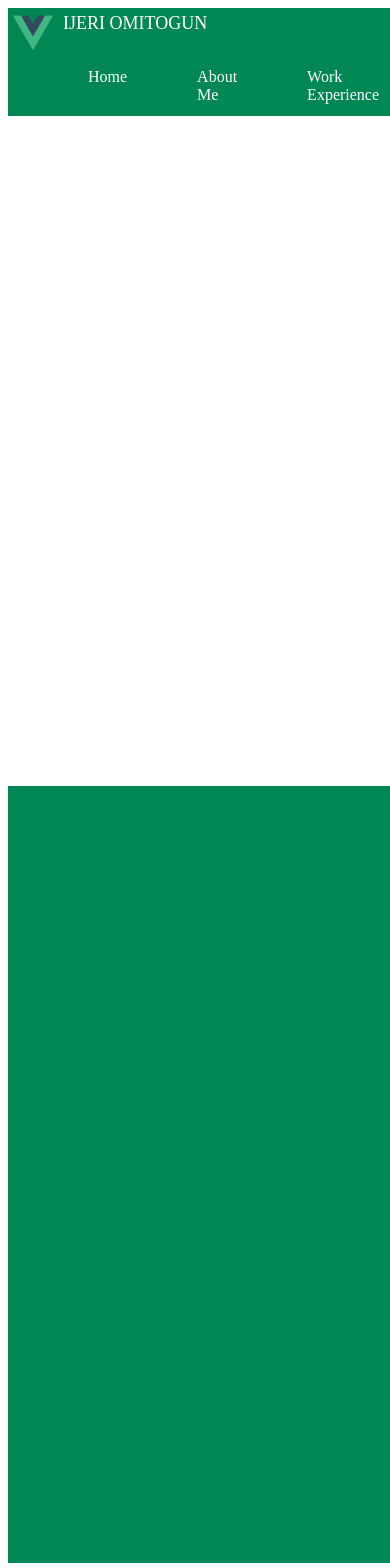
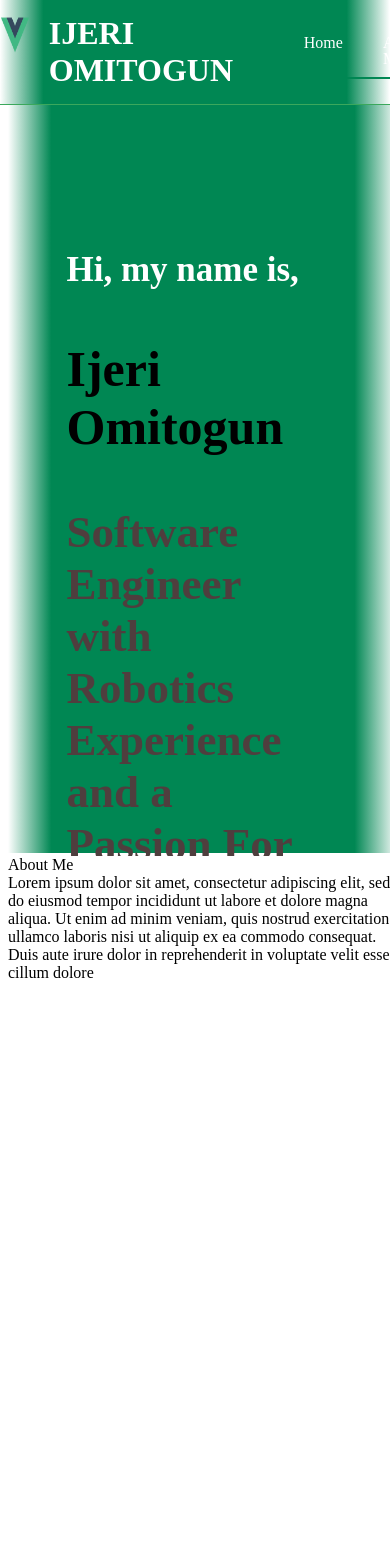
Before and after one commit to ijeriomit/portolio-site, a Vue app: page / in a window 390 px wide. Shown: the top 1568 px of the page. Built offline with nearby package versions, Linux system fonts and the light colour scheme.

Commit message:
styled header, handled responsive zoom out, added gradient to website

```diff
--- a/src/App.vue
+++ b/src/App.vue
@@ -1,46 +1,85 @@
 <template>
   <div id="app">
-    <floating-header></floating-header>
-    <div id="HOME" class="secondary-background-block"></div>
-    <div id="ABOUT ME" class="primary-background-block"></div>
-    <div id="WORK EXPERIENCE" class="secondary-background-block "></div>
-    <div id="PROJECTS" class="primary-background-block"></div>
-    <div id="HOBBIES" class="secondary-background-block"></div>
-    <div id="CONTACT ME" class="primary-background-block"></div>
+    <floating-header
+      class="gradient"
+      style="height: 50px z-index: 1000;"
+    ></floating-header>
+    <div style="top: 67px;" id="HOME" class="primary-background-block">
+      <home></home>
+    </div>
+    <div id="ABOUT ME" class="secondary-background-block">
+      <about> </about>
+    </div>
+    <div id="WORK EXPERIENCE" class="primary-background-block "></div>
+    <div id="PROJECTS" class="secondary-background-block"></div>
+    <div id="HOBBIES" class="primary-background-block"></div>
+    <div id="CONTACT ME" class="secondary-background-block"></div>
   </div>
 </template>
 <script>
 import FloatingHeader from "./components/floating-header.vue";
+import Home from "./sections/home.vue";
+import AboutMe from "./sections/about-me.vue";
+
 export default {
   name: "homepage",
   components: {
-    "floating-header": FloatingHeader
+    "floating-header": FloatingHeader,
+    home: Home,
+    about: AboutMe
   }
 };
 </script>
 <style lang="scss">
 @import "@/scss/variables.scss";
 
+$site-width: 1920px;
 #app {
   height: 4665px;
   width: 1920px;
+  display: flex;
+  flex-flow: column nowrap;
+  max-width: 1920px;
+  position: relative;
+  left: 0;
 }
 html {
   scroll-behavior: smooth;
 }
 
 .background-block {
-  width: 100%;
+  width: 100vw;
+  z-index: -1;
   height: 16.66666666%;
+  position: relative;
+  top: 70px;
+  left: 0;
 }
 .primary-background-block {
   @extend .background-block;
+  @extend .gradient;
+  color: $light-text-color;
   background-color: $primary-color;
-  color: $light-text-color;
+}
+.gradient {
+  background-image: linear-gradient(
+    to right,
+    $secondary-color,
+    $primary-color,
+    $primary-color,
+    $primary-color,
+    $primary-color,
+    $primary-color,
+    $primary-color,
+    $primary-color,
+    $primary-color,
+    $secondary-color
+  );
 }
 .secondary-background-block {
   @extend .background-block;
   background-color: $secondary-color;
+
   color: $dark-text-color;
 }
 </style>
--- a/src/components/floating-header.vue
+++ b/src/components/floating-header.vue
@@ -1,13 +1,14 @@
 <template>
-  <div class="wrapper">
+  <div class="header-wrapper">
     <div class="title-section">
-      <div class="logo">
+      <a class="logo" href="#HOME">
         <img style="height: 100%; width: 100%;" :src="logo" />
-      </div>
+      </a>
       <div class="title">
         IJERI OMITOGUN
       </div>
     </div>
+    <!-- <div class="divider"></div> -->
     <div class="nav-section">
       <nav-bar />
     </div>
@@ -30,39 +31,58 @@ export default {
 </script>
 <style lang="scss" scoped>
 @import "@/scss/variables.scss";
-.wrapper {
+.header-wrapper {
   width: 100%;
+  top: 0;
+  left: 0;
   background-color: $primary-color;
   // opacity: 67%;
   display: flex;
-  flex-flow: column nowrap;
+  flex-flow: row nowrap;
+  flex-grow: 0;
   position: fixed;
+  align-items: center;
+  padding-top: 15px;
+  padding-bottom: 15px;
+  border-bottom: rgb(59, 168, 92) solid 1.5px;
+  justify-content: space-around;
 }
 .title-section {
   display: flex;
   flex-flow: row nowrap;
   justify-content: flex-start;
-  align-items: center;
   order: 1;
+  right: 5%;
+  position: relative;
 }
 .nav-section {
-  // display: flex;
-  // flex-flow: row nowrap;
   order: 2;
+  left: 5%;
+  position: relative;
   border-bottom: 2px solid $primary-color;
 }
+// .divider {
+//   background-color: white;
+//   height: 5px;
+//   order: 2;
+//   width: 100%;
+// }
 .logo {
   width: 40px;
   height: 40px;
   order: 1;
-  padding: 5px;
+  // padding: 5px;
+  padding-left: 20px;
+  padding-right: 20px;
+  // align-self: center;
 }
 .title {
   order: 2;
   font-family: $font;
-  font-size: large;
+  font-size: xx-large;
   color: $light-text-color;
   align-self: baseline;
-  padding: 5px;
+  font-weight: bold;
+  // padding: 5px;
 }
 </style>
--- a/src/components/nav-bar.vue
+++ b/src/components/nav-bar.vue
@@ -1,6 +1,6 @@
 <template>
   <div class="nav-wrapper">
-    <a style="margin-left: 60px" href="#HOME"> Home </a>
+    <a href="#HOME"> Home </a>
     <a href="#ABOUT ME"> About Me</a>
     <a href="#WORK EXPERIENCE"> Work Experience</a>
     <a href="#PROJECTS"> Projects</a>
@@ -21,7 +21,7 @@ export default {
   flex-wrap: nowrap;
 }
 a {
-  margin-left: 30px;
+  // margin-left: 30px;
   padding-left: 20px;
   padding-right: 20px;
   padding-top: 10px;
@@ -29,9 +29,13 @@ a {
   width: fit-content;
   color: $light-text-color;
   text-decoration: none;
+  font-size: medium;
+  transition: color 0.4s ease-out;
+  line-height: 1;
+  // font-weight: bold;
 }
 a:hover {
-  background-color: $secondary-color;
   color: $dark-text-color;
+  font-weight: bolder;
 }
 </style>
--- /dev/null
+++ b/src/sections/about-me.vue
@@ -0,0 +1,21 @@
+<template>
+  <div>
+    <div>About Me</div>
+    <div>
+      <div>
+        Lorem ipsum dolor sit amet, consectetur adipiscing elit, sed do eiusmod
+        tempor incididunt ut labore et dolore magna aliqua. Ut enim ad minim
+        veniam, quis nostrud exercitation ullamco laboris nisi ut aliquip ex ea
+        commodo consequat. Duis aute irure dolor in reprehenderit in voluptate
+        velit esse cillum dolore
+      </div>
+      <div class="image-box"></div>
+    </div>
+  </div>
+</template>
+<script>
+export default {
+  name: "About-Me"
+};
+</script>
+<style lang="scss" scoped></style>
--- /dev/null
+++ b/src/sections/home.vue
@@ -0,0 +1,53 @@
+<template>
+  <div class="home-wrapper">
+    <span class="first-line">Hi, my name is,</span>
+    <span class="second-line">Ijeri Omitogun </span>
+    <span class="third-line">
+      Software Engineer with Robotics Experience and a Passion For Web
+      Development
+    </span>
+  </div>
+</template>
+<script>
+export default {
+  name: "home"
+};
+</script>
+<style lang="scss" scoped>
+@import "@/scss/variables.scss";
+.home-wrapper {
+  display: flex;
+  flex-flow: column;
+  height: 100%;
+  position: relative;
+  padding-left: 15vw;
+  padding-right: 15vw;
+  padding-top: 150px;
+  width: 60vw;
+}
+
+.line {
+  font-size: x-large;
+  font-weight: bold;
+  padding-bottom: 25px;
+  padding-top: 25px;
+}
+.first-line {
+  @extend .line;
+  order: 1;
+  color: $secondary-color;
+  font-size: 35px;
+}
+.second-line {
+  @extend .line;
+  order: 2;
+  color: $dark-text-color;
+  font-size: 50px;
+}
+.third-line {
+  @extend .line;
+  order: 3;
+  color: $title-color;
+  font-size: 45px;
+}
+</style>
```
Also changed, not shown: src/sections/contact-me.vue (added), src/sections/projects.vue (added), src/sections/work-experience.vue (added).
